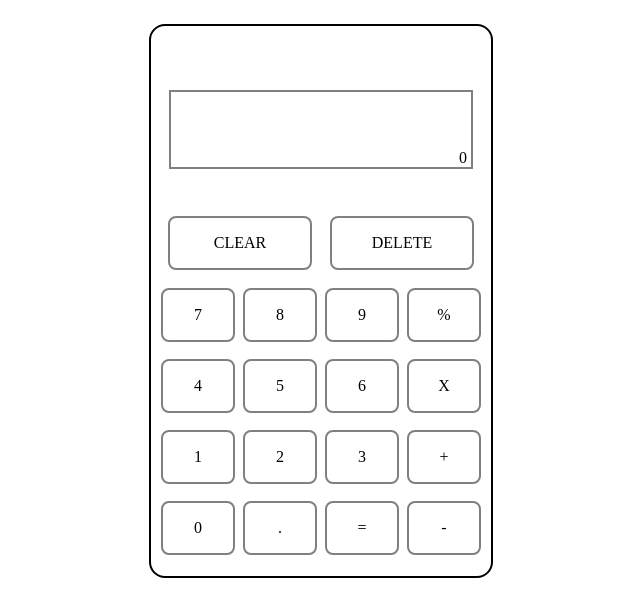
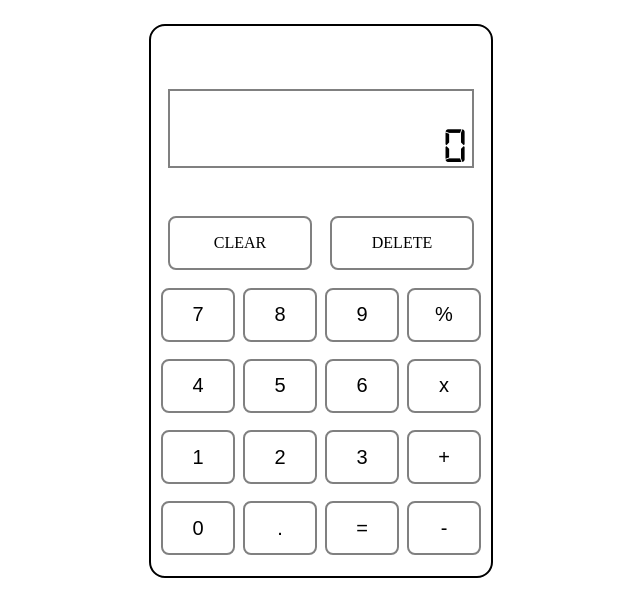
Before and after one commit to professorhobo31/calculator, a plain HTML site: page index.html in a window 1280 px wide. Shown: the whole page, without its empty margins (319-959 px from the left). Drawn offline with Linux system fonts and the light colour scheme.

Commit message:
Add custom font that emulates calculator LCD screen

```diff
--- a/index.html
+++ b/index.html
@@ -31,7 +31,7 @@
             <div class="smallButton number">4</div>
             <div class="smallButton number">5</div>
             <div class="smallButton number">6</div>
-            <div class="smallButton symbol" id="*">X</div>
+            <div class="smallButton symbol" id="*">x</div>
             <div class="smallButton number">7</div>
             <div class="smallButton number">8</div>
             <div class="smallButton number">9</div>
--- a/style.css
+++ b/style.css
@@ -1,3 +1,8 @@
+@font-face {
+    font-family: 'Digital-7';
+    src: url(Digital7-rg1mL.ttf);
+}
+
 * {
     margin: 0%;
     padding: 0%;
@@ -29,16 +34,25 @@
     align-self: self-end;
     margin-right: 24px;
     max-width: 300px;
+    font-family: 'Digital-7';
+    font-size: 50px;
     /* border: 2px red solid; */
+    position: fixed;
+    top: 120px;
+    user-select: none
 }
 
 #display {
     border: solid 2px grey;
     margin: 8px 16px 0px;
+    padding-left: 2px;
     height: 75px;
     width: 300px;
     position: relative;
-    top: 20px;
+    top: 10px;
+    font-family: 'Digital-7';
+    font-size: 24px;
+    user-select: none
 }
 
 #topButtonsContainer {
@@ -60,6 +74,7 @@
     display: flex;
     align-items: center;
     justify-content: center;
+    user-select: none
 }
 
 #bottomButtonsContainer {
@@ -82,4 +97,7 @@
     display: flex;
     align-items: center;
     justify-content: center;
+    font-family: Arial, Helvetica, sans-serif;
+    font-size: 20px;
+    user-select: none
 }
```
Also changed, not shown: Digital7-rg1mL.ttf (added).
